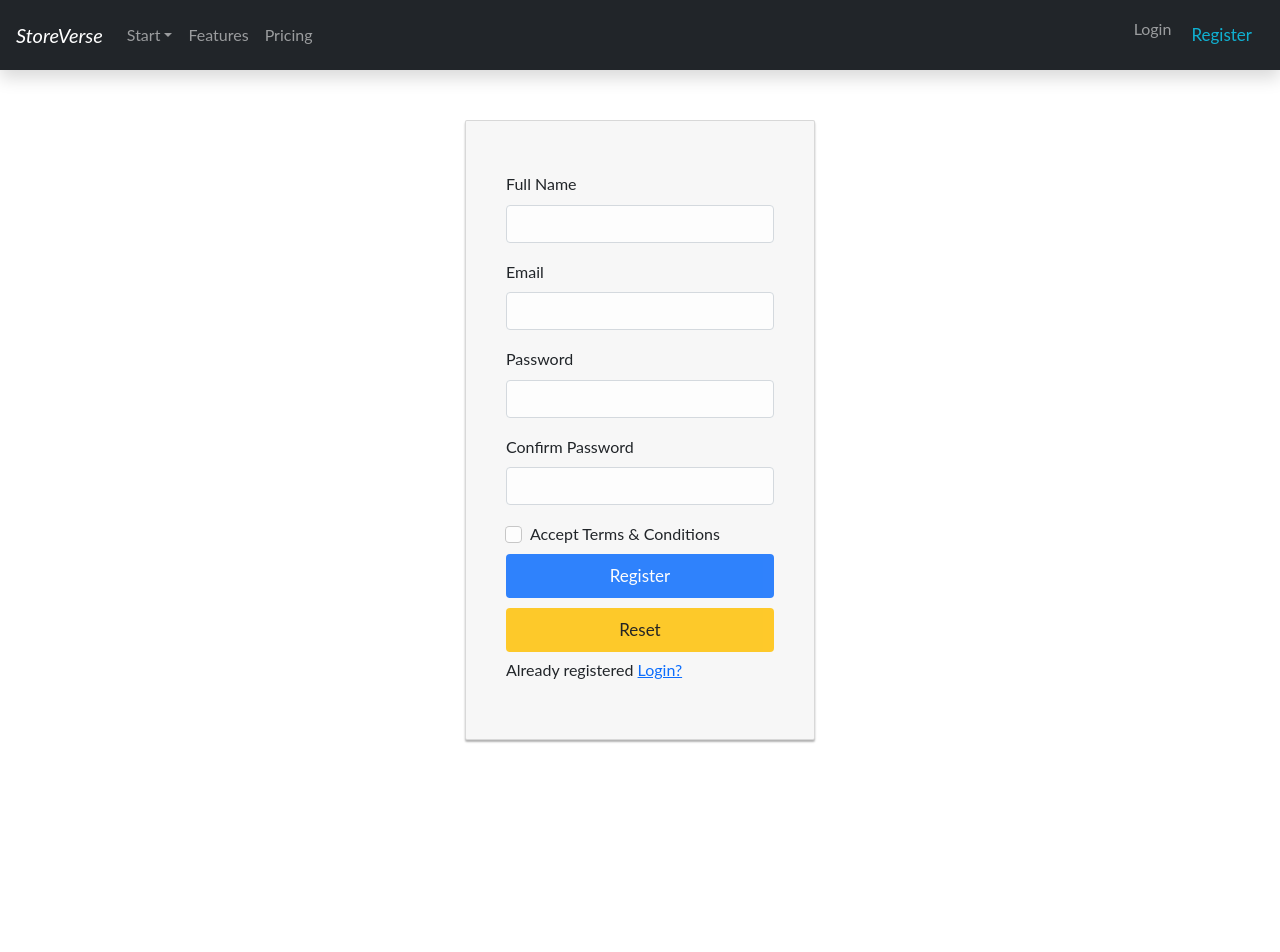
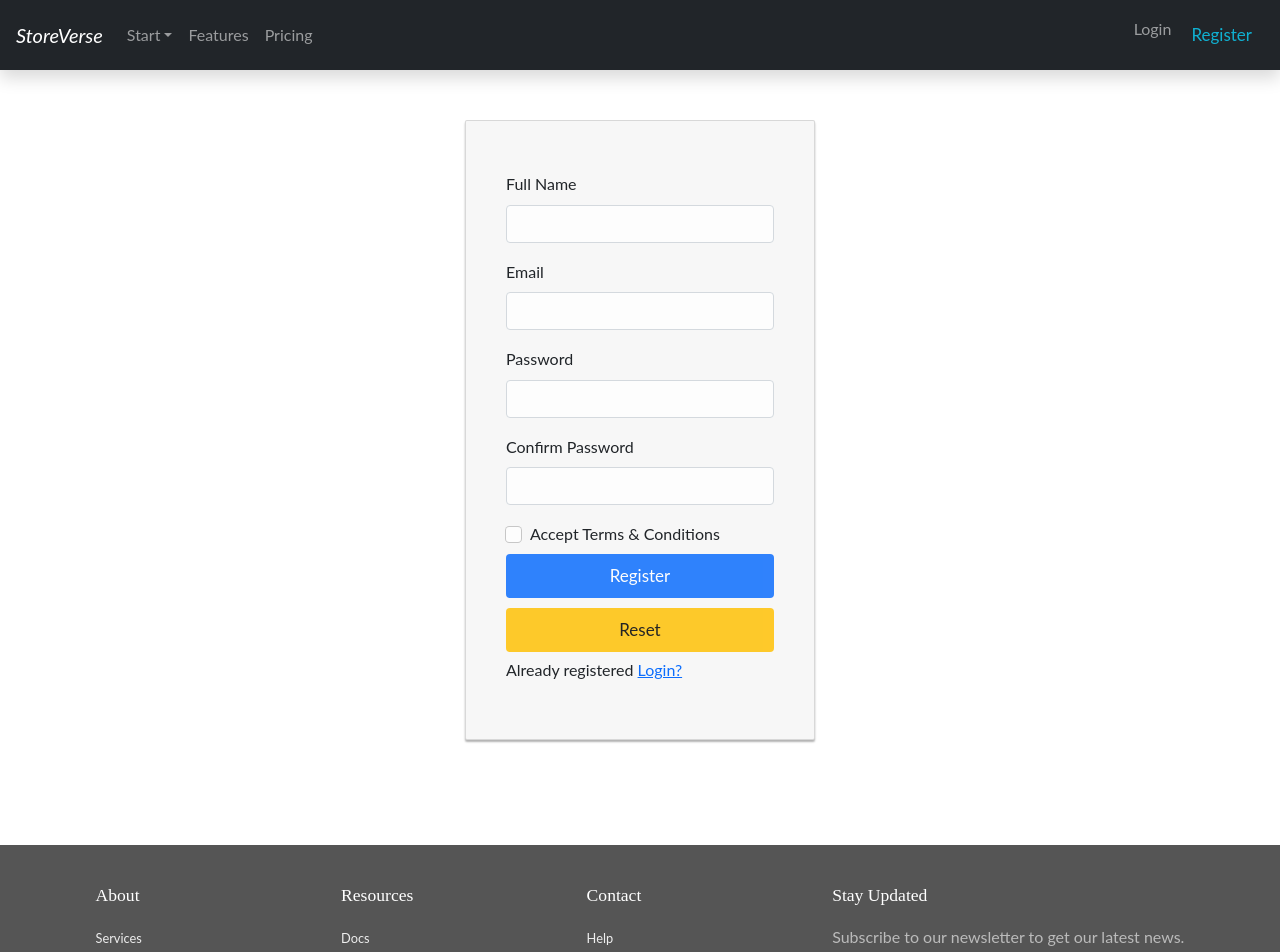
Before and after one commit to moazzamshah/Shopistic, a React (Create React App) app in the folder client/: page /signup in a window 1280 px wide. Shown: the top 952 px of the page. Built offline with nearby package versions, Linux system fonts and the light colour scheme.

Commit message:
bug fixed

```diff
--- a/client/src/components/Footer/footer.css
+++ b/client/src/components/Footer/footer.css
@@ -45,7 +45,7 @@ body {
 }
 .container {
   flex: 1;
-  min-height: 30vh;
+  min-height: 10vh;
 }
 /* Footer main */
 .ft-main {
```
